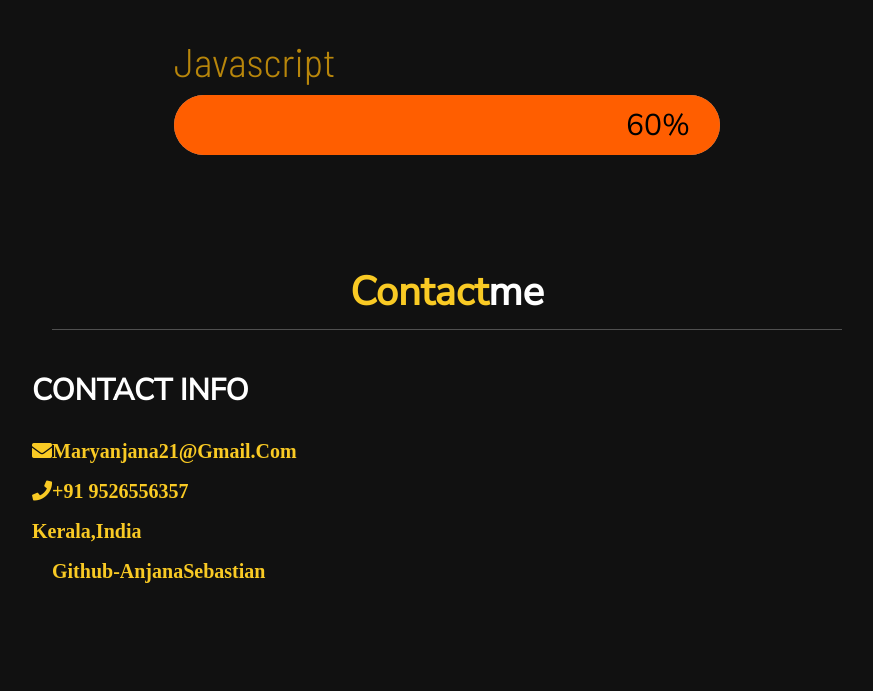
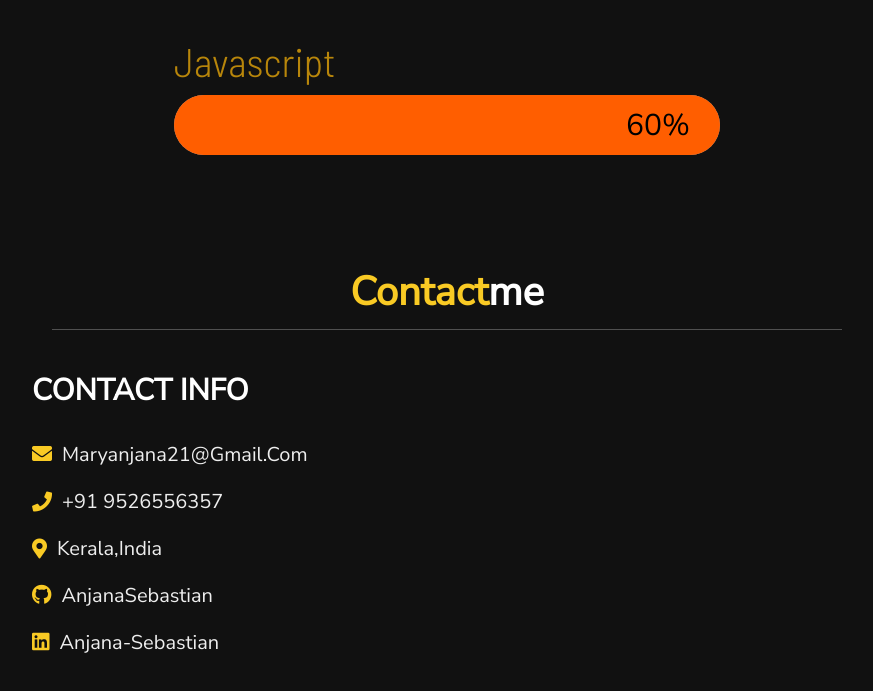
Before and after one commit to AnjanaSebastian/portfolio, a plain HTML site: page index.html in a window 1280 px wide. Shown: the part 4512-5203 px from the top of the page, without its empty margins (368-1241 px from the left). Drawn offline with nearby package versions, Linux system fonts and the light colour scheme.

Commit message:
formatted contact information

```diff
--- a/index.html
+++ b/index.html
@@ -162,11 +162,14 @@
             <div class="content">
                 <h3 class="title">contact info</h3>
                 <div class="info">
-
-                    <h3><i class="fas fa-envelope">maryanjana21@gmail.com</i></h3>
-                    <h3><i class="fas fa-phone">+91 9526556357</i></h3>
-                    <h3><i class="fas fa-address">Kerala,India</i></h3>
-                    <h3><i class="fas fa-github">github-AnjanaSebastian</i></h3>
+                    <h3> <a href="mailto:maryanjana21@gmail.com" target="_blank" rel="noopener noreferrer"><i
+                                class="fas fa-envelope"></i>maryanjana21@gmail.com</a></h3>
+                    <h3> <i class="fas fa-phone"></i>+91 9526556357</h3>
+                    <h3> <i class="fas fa-map-marker-alt"></i>Kerala,India</h3>
+                    <h3> <a href="https://github.com/https://github.com/AnjanaSebastian" target="_blank"
+                            rel="noopener noreferrer"><i class="fab fa-github"></i>AnjanaSebastian</a></h3>
+                    <h3> <a href="https://www.linkedin.com/in/anjana-sebastian-a5927a214/" target="_blank"
+                            rel="noopener noreferrer"><i class='fab fa-linkedin'></i>anjana-sebastian</a></h3>
                 </div>
             </div>
         </div>
```
